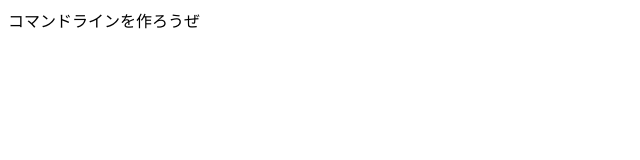
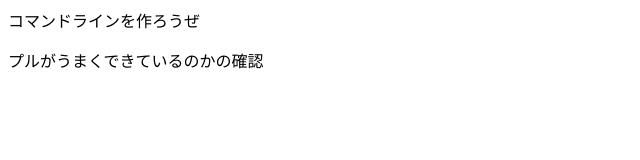
Before and after one commit to Ranko18441/git-comand, a plain HTML site: page index.html in a window 1280 px wide. Shown: the whole page, without its empty margins (0-640 px from the left). Drawn offline with Linux system fonts and the light colour scheme.

Commit message:
Update index.html

```diff
--- a/index.html
+++ b/index.html
@@ -1 +1,2 @@
 <p>コマンドラインを作ろうぜ</p>
+<p>プルがうまくできているのかの確認</p>
```
